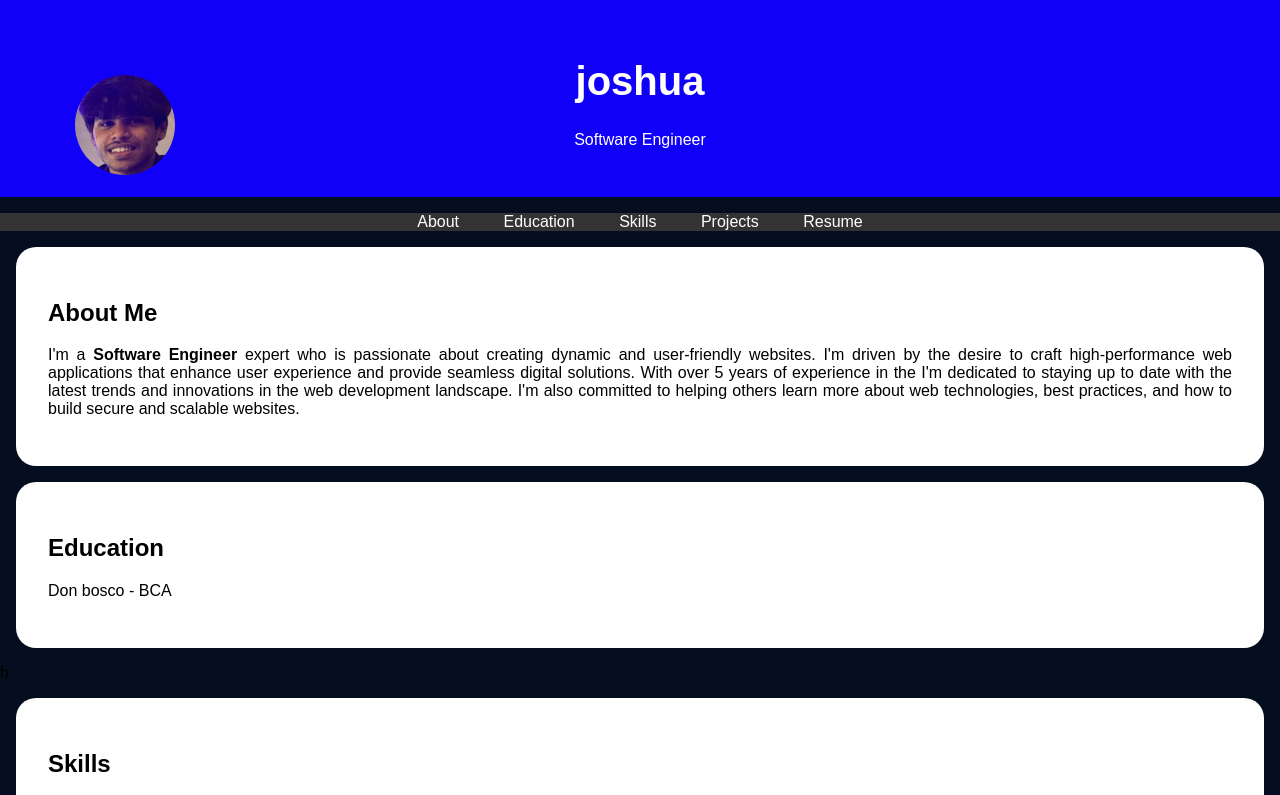
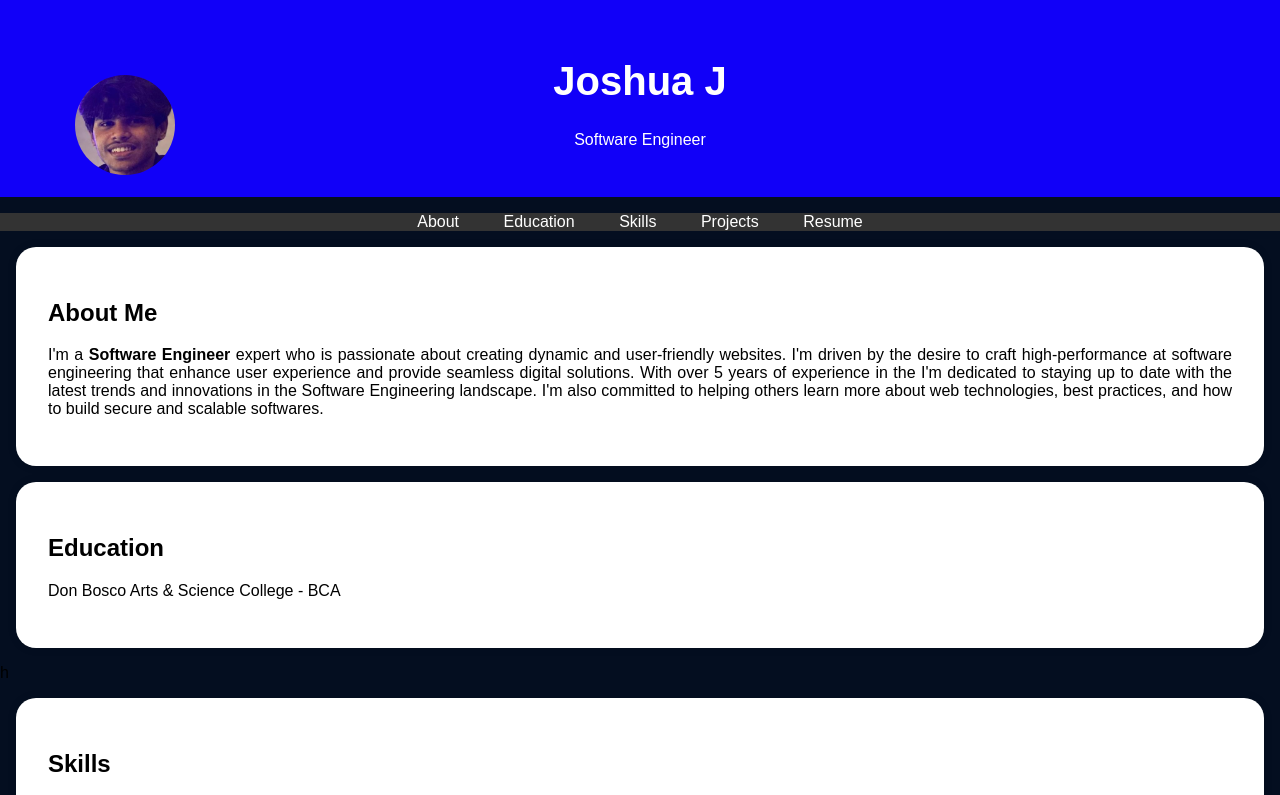
Before and after one commit to joshua241105/Portfolio, a plain HTML site: page index.html in a window 1280 px wide. Shown: the top 795 px of the page. Drawn offline with Linux system fonts and the light colour scheme.

Commit message:
Update index.html

```diff
--- a/index.html
+++ b/index.html
@@ -96,7 +96,7 @@
         <div class="header-content">
             <!-- Add your profile picture here -->
             <img src="josh.jpg" alt="Your Profile Picture" class="profile-picture">
-            <h1>joshua</h1>
+            <h1>Joshua J</h1>
             <p>Software Engineer</p>
         </div>
     </header>
@@ -116,12 +116,12 @@
         <div class="section-content">
             <h2>About Me</h2>
             <p>I'm a <b>Software Engineer</b> expert who is passionate about creating dynamic and user-friendly websites.
-                I'm driven by the desire to craft high-performance web applications that enhance user experience and provide
+                I'm driven by the desire to craft high-performance at software engineering that enhance user experience and provide
                 seamless digital solutions. With over 5 years of experience in the
                 I'm dedicated to staying up to date
                 with the latest trends and innovations in the
-                web development landscape. I'm also committed to helping others learn more about web technologies,
-                best practices, and how to build secure and scalable websites.</p>
+                Software Engineering landscape. I'm also committed to helping others learn more about web technologies,
+                best practices, and how to build secure and scalable softwares.</p>
 
         </div>
     </section>
@@ -129,7 +129,7 @@
     <section id="education">
         <div class="section-content">
             <h2>Education</h2>
-            <p>Don bosco  - BCA</p>
+            <p>Don Bosco Arts & Science College - BCA</p>
 
 
         </div>h
@@ -171,7 +171,7 @@
     </section>
 
     <footer>
-        <p>&copy; 2025 joshua</p>
+        <p>&copy; 2025 Joshua J</p>
     </footer>
 
     <script>
```
